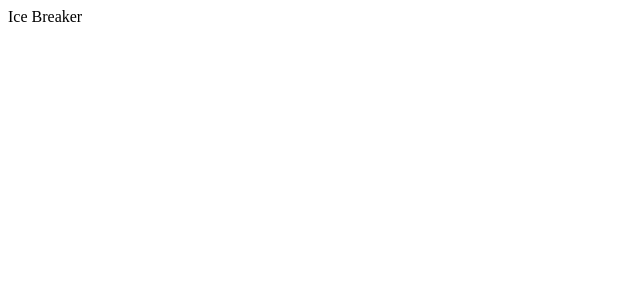
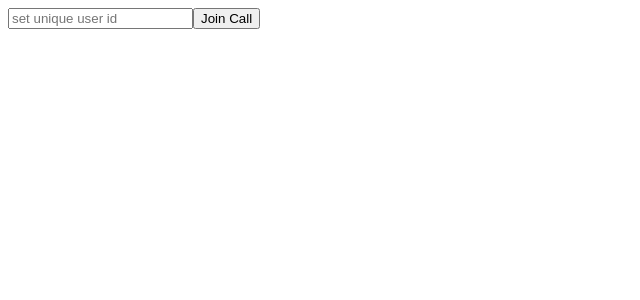
Before and after one commit to Four-Space-Monkeys/icebreaker-web, a React (Create React App) app: page / in a window 1280 px wide. Shown: the top 300 px of the page, without its empty margins (0-640 px from the left). Built offline with nearby package versions, Linux system fonts and the light colour scheme.

Commit message:
implement basic button, input and socket connection

```diff
--- a/package.json
+++ b/package.json
@@ -13,6 +13,7 @@
     "react": "^18.2.0",
     "react-dom": "^18.2.0",
     "react-scripts": "5.0.1",
+    "socket.io-client": "^4.5.3",
     "typescript": "^4.8.4",
     "web-vitals": "^2.1.4"
   },
--- a/src/App.tsx
+++ b/src/App.tsx
@@ -1,8 +1,9 @@
 import React from 'react';
+import Home from './pages/Home';
 
 function App() {
   return (
-    <div>Ice Breaker</div>
+    <Home />
   );
 }
 
--- /dev/null
+++ b/src/pages/Home.tsx
@@ -0,0 +1,46 @@
+import React, { useState } from 'react';
+import { io } from 'socket.io-client';
+
+function enterQueue(uid: string, onMatchCallback: Function) {
+  const socket = io('http://localhost:7777/');
+
+  socket.emit('add-uid-to-queue', uid);
+
+  socket.on('match-found', (matchedUid) => {
+    onMatchCallback(matchedUid);
+  });
+}
+
+function Home() {
+  const [uid, setUid] = useState('');
+  const [inQueue, setInQueue] = useState(false);
+
+  return (
+    <div>
+      {/* temporary input for uid until it gets passed as prop from login */}
+      <input
+        type="text"
+        onChange={(e) => setUid(e.target.value)}
+        value={uid}
+        placeholder="set unique user id"
+      />
+      <button
+        type="button"
+        disabled={inQueue}
+        onClick={() => {
+          if (!uid) return;
+          setInQueue(true);
+          enterQueue(uid, (matchedUid: string) => {
+            setInQueue(false);
+            console.log(`matched with ${matchedUid}`); // eslint-disable-line no-console
+            // whatever is supposed to happen after a match is found
+          });
+        }}
+      >
+        Join Call
+      </button>
+    </div>
+  );
+}
+
+export default Home;
```
Also changed, not shown: 2 other files (tests, documents, lock files or other folders).
